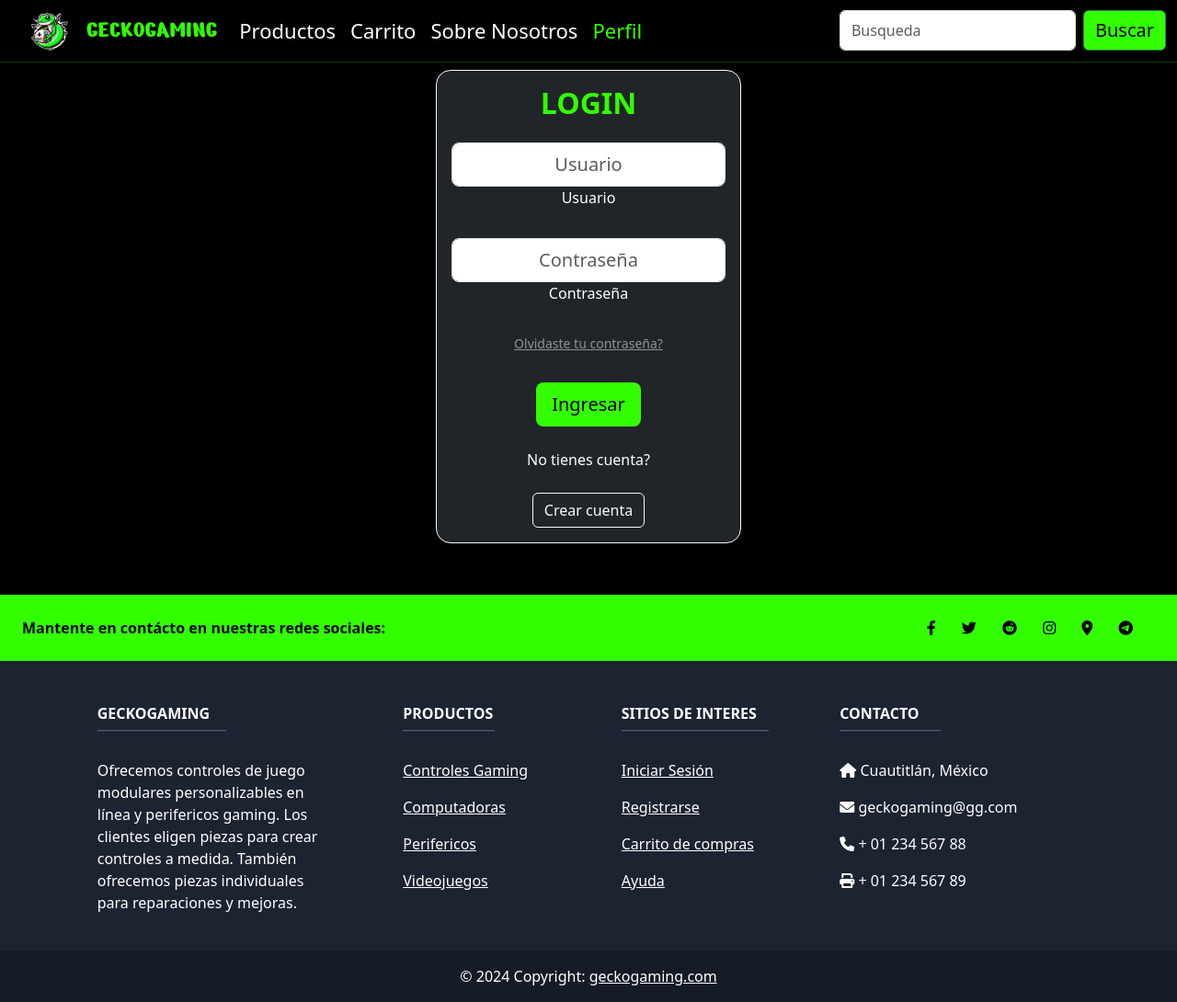
After one commit to RichiLM/GeckoGames, a PHP site: page /components/CrearCuenta.php in a window 1280 px wide. The commit adds this page. Shown: the whole page at 92% size. Run offline with PHP 8.4, Linux system fonts and the light colour scheme.

Commit message:
Login chido (se supone)

```diff
--- /dev/null
+++ b/components/CrearCuenta.php
@@ -0,0 +1,113 @@
+<?php
+    // Esto es para que cargue las rutas del nav antes de abrir la página
+    $ruta = '../';
+?>
+
+<!DOCTYPE html>
+<html lang="en">
+<head>
+    <meta charset="UTF-8">
+    <title>Document</title>
+    <link rel="icon" href="assets//Logos/icono1.png" type="image/png">
+    <link href="https://cdn.jsdelivr.net/npm/bootstrap@5.3.2/dist/css/bootstrap.min.css" rel="stylesheet" integrity="sha384-T3c6CoIi6uLrA9TneNEoa7RxnatzjcDSCmG1MXxSR1GAsXEV/Dwwykc2MPK8M2HN" crossorigin="anonymous">
+    <link href="https://fonts.googleapis.com/css?family=Roboto:300,400,500,700&display=swap" rel="stylesheet">
+    <link href="https://cdnjs.cloudflare.com/ajax/libs/font-awesome/6.0.0/css/all.min.css" rel="stylesheet">
+    <link rel="stylesheet" href="https://fonts.googleapis.com/css2?family=Inter&display=swap">
+    <link rel="stylesheet" href="https://fonts.googleapis.com/css2?family=Nerko+One&display=swap">
+    <link rel="stylesheet" href="../css/style.css">
+</head>
+<body>
+
+<?php require($ruta . 'layouts/nav.php'); ?>
+
+<div class="container">
+    <div class="row d-flex justify-content-center align-items-center ">
+        <aside class="col-xs-12 col-sm-12 col-md-6 col-lg-4">
+            <section class="gradient-custom">
+                <div class="container py-2 h-90">
+                    <div class="card bg-dark border-light text-white" style="border-radius: 1rem; ">
+                        <div class="card-body p-3 text-center">
+                            <form action="login.php" method="post">
+
+                                <h2 class="fw-bold mb-4 text-uppercase" style="color:rgb(51, 255, 0);">Login</h2>
+                                <div class="form-outline form-white mb-4">
+                                    <?php if (isset($_GET['error'])) { ?>
+                                        <p class="error"><?php echo $_GET['error']; ?></p>
+                                    <?php } ?>
+                                    <input type="text" style="text-align: center;" name="uname" placeholder="Usuario" class="form-control form-control-lg" />
+                                    <label class="form-label" for="usuario">Usuario</label>
+                                </div>
+
+                                <div class="form-outline form-white mb-4">
+                                    <input type="password" style="text-align: center;" name="password" placeholder="Contraseña" class="form-control form-control-lg" />
+                                    <label class="form-label" for="password">Contraseña</label>
+                                </div>
+
+                                <p class="small mb-4 pb-lg-2"><a class="text-white-50" href="#!">Olvidaste tu contraseña?</a></p>
+
+                                <button class="btn  btn-lg px-3" type="submit" style="background-color: rgb(51, 255, 0); color: black;">Ingresar</button>
+                            </form>
+
+                            <div>
+                                <br>
+                                <p class="mb-0">No tienes cuenta?</p><br>
+                                <!-- Button trigger modal -->
+                                <button type="button" class="btn btn-outline-light" data-bs-toggle="modal" data-bs-target="#modalRegistro" >
+                                    Crear cuenta
+                                </button>
+
+                                <!-- Modal -->
+                                <div class="modal fade" id="modalRegistro" tabindex="-1" aria-labelledby="exampleModalLabel" aria-hidden="true">
+                                    <div class="modal-dialog">
+                                        <div class="modal-content" style="background-color: #202124;">
+                                            <div class="modal-header">
+                                                <h5 class="modal-title" id="exampleModalLabel" style="color:rgb(51, 255, 0);">Crear Cuenta</h5>
+                                            </div>
+                                            <div class="modal-body">
+                                                <form action="registro.php" method="post">
+                                                    <?php if (isset($_GET['error'])) { ?>
+                                                        <p class="error"><?php echo $_GET['error']; ?></p>
+                                                    <?php } ?>
+                                                    <?php if (isset($_GET['success'])) { ?>
+                                                        <p class="success"><?php echo $_GET['success']; ?></p>
+                                                    <?php } ?>
+                                                    <label for="usuario">Usuario</label>
+                                                    <?php if (isset($_GET['uname'])) { ?>
+                                                        <input type="text" name="uname" class="form-control input-sm" style="text-align: center;" placeholder="Usuario" value="<?php echo $_GET['uname']; ?>"><br>
+                                                    <?php } else { ?>
+                                                        <input type="text" name="uname"class="form-control input-sm" style="text-align: center;" placeholder="Usuario"><br>
+                                                    <?php } ?>
+                                                    <label for="password">Contraseña</label>
+                                                    <input type="password" name="password" placeholder="Contraseña" class="form-control input-sm" style="text-align: center;"><br>
+                                                    <label for="direccion">Dirección</label>
+                                                    <input type="text" name="direccion" placeholder="Dirección" class="form-control input-sm" style="text-align: center;"><br>
+                                                    <label for="telefono">Teléfono</label>
+                                                    <input type="tel" name="telefono" placeholder="Teléfono" class="form-control input-sm" style="text-align: center;"><br>
+                                                    <label for="email">Correo Electrónico</label>
+                                                    <input type="email" name="email" placeholder="Correo Electrónico" class="form-control input-sm" style="text-align: center;"><br>
+                                            </div>
+                                            <div class="modal-footer">
+                                                <button type="submit" class="btn btn-primary" data-dismiss="modal" id="crear" style="background-color: rgb(51, 255, 0); color: black;">Crear Cuenta</button>
+                                            </div>
+                                            </form>
+                                        </div>
+                                    </div>
+                                </div>
+
+                            </div>
+                        </div>
+                    </div>
+                </div>
+            </section>
+        </aside>
+    </div>
+</div>
+
+<script src="https://cdnjs.cloudflare.com/ajax/libs/jquery/3.6.0/jquery.min.js"></script>
+<script src="https://cdn.jsdelivr.net/npm/@popperjs/core@2.11.6/dist/umd/popper.min.js"></script>
+<script src="https://cdn.jsdelivr.net/npm/bootstrap@5.3.2/dist/js/bootstrap.min.js"></script>
+
+<?php require($ruta .  'layouts/footer.php'); ?>
+
+</body>
+</html>
--- a/index.php
+++ b/index.php
@@ -141,6 +141,7 @@ $ruta = '';
 		</a>
     <button type="button" class="btn btn-secondary" data-bs-dismiss="modal">Cerrar</button>
     <button type="button" class="btn btn-primary" style="background-color:rgb(51, 255, 0); color: black;" type="submit">Iniciar sesión</button>
+    <p class="small pb-lg-2 me-lg-auto"><a class="text-white-50" href="#!">Crear cuenta</a></p>
 </div>
 
 
--- a/layouts/nav.php
+++ b/layouts/nav.php
@@ -19,7 +19,10 @@
                     <a class="nav-link active" style="color: white; font-size: 22px;" aria-current="page" href="<?php echo $ruta . 'components/nosotros.php'; ?>">Sobre Nosotros</a>
                 </li>
                 <li class="nav-item">
-                    <button class="nav-link active" style="color: rgb(51, 255, 0); font-size: 22px;" aria-current="page" data-bs-toggle="modal" data-bs-target="#modalIniciarSesion">Perfil</button>
+                    <!--<button class="nav-link active" style="color: rgb(51, 255, 0); font-size: 22px;" aria-current="page" data-bs-toggle="modal" data-bs-target="#modalIniciarSesion">Perfil</button>-->
+
+									<a class="nav-link active" style="color: rgb(51, 255, 0); font-size: 22px;" aria-current="page" href="<?php echo $ruta . 'components/CrearCuenta.php'; ?>" >Perfil</a>
+
                 </li>
             </ul>
             <form class="d-flex" role="search">
```
Also changed, not shown: components/Perfil.php (added, +23 -0 lines), components/conexion.php (added, +11 -0 lines), components/login.php (added, +47 -0 lines), components/registro.php (added, +54 -0 lines), src/enconstruccion.gif (added).
